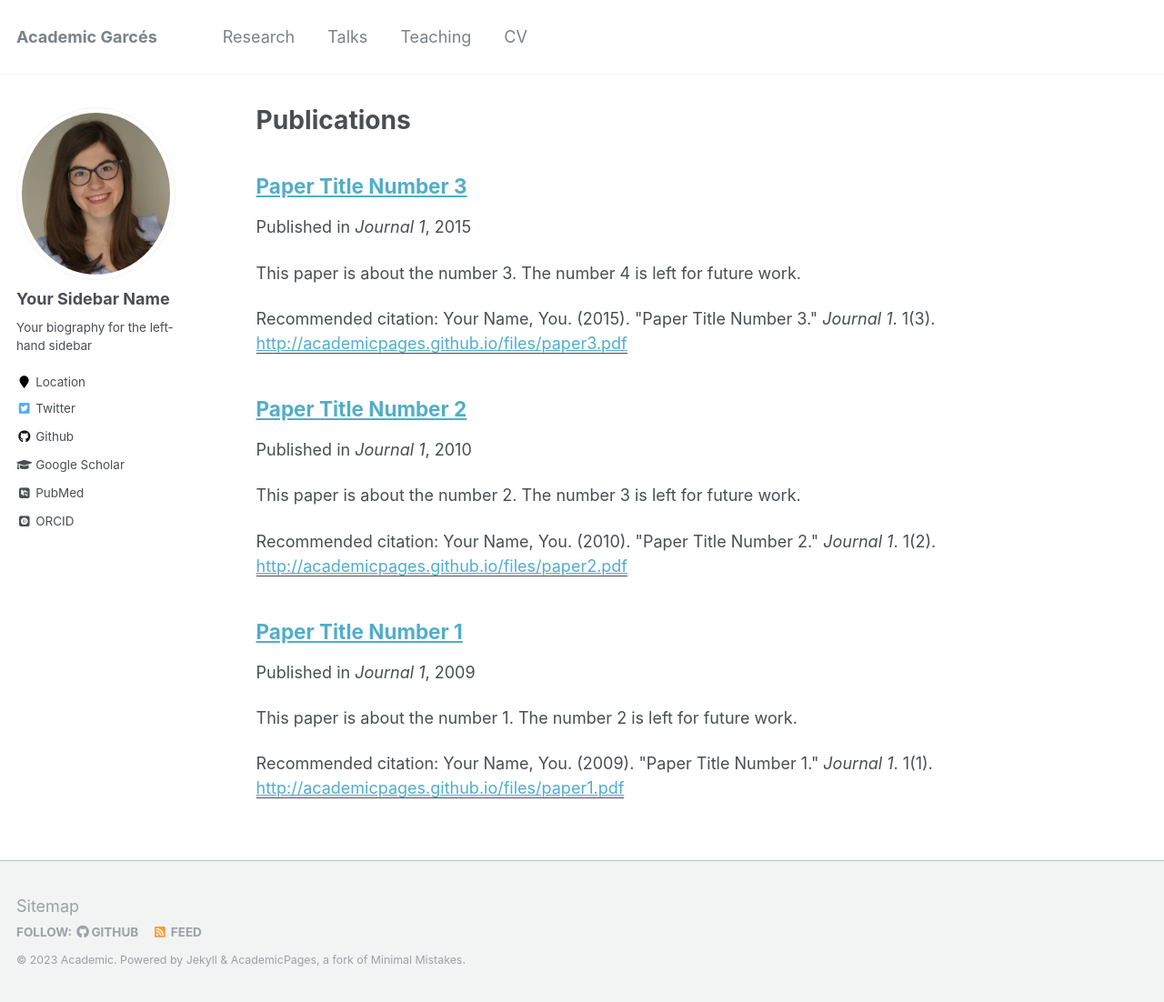
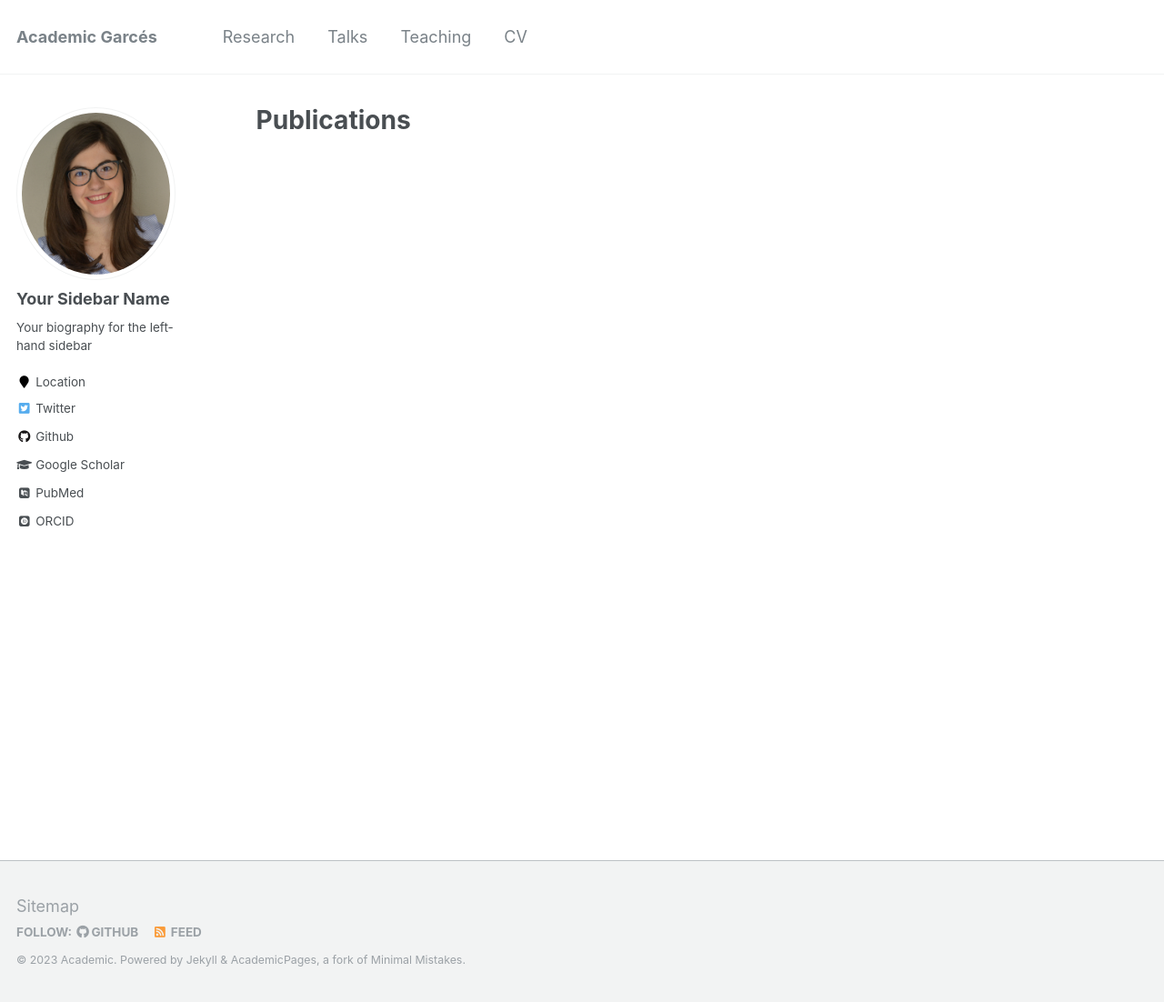
Before and after one commit to IreneGarces/irenegarces.github.io, a Jekyll site: the page built from _pages/publications.md, in a window 1280 px wide and 1102 px high. Shown: the whole window at 91% size. Built offline with Jekyll 4.4.1, drawn with Linux system fonts in a browser that asks for light colours; some web fonts are replaced; part of the change alters nothing that is shown.

```diff
--- a/_config.yml
+++ b/_config.yml
@@ -178,13 +178,7 @@ collections:
   teaching:
     output: true
     permalink: /:collection/:path/
-  publications:
-    output: true
-    permalink: /:collection/:path/
-  portfolio:
-    output: true
-    permalink: /:collection/:path/
-  talks:
+  research:
     output: true
     permalink: /:collection/:path/
 
```
